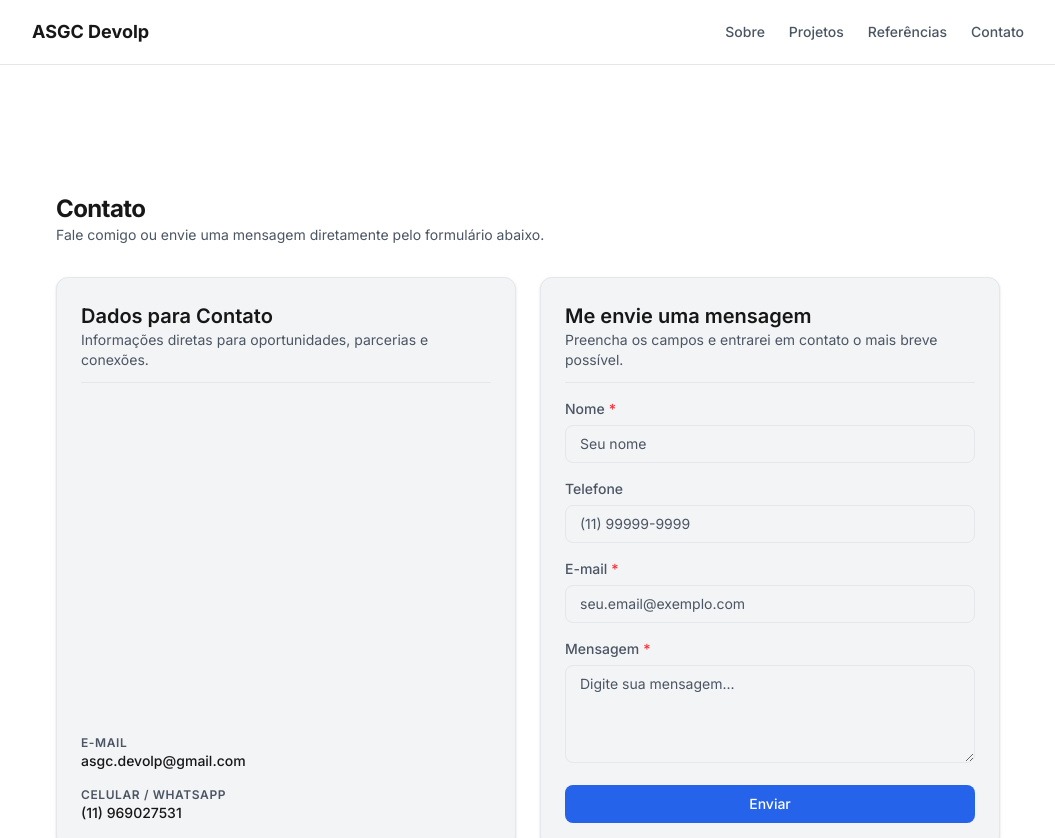
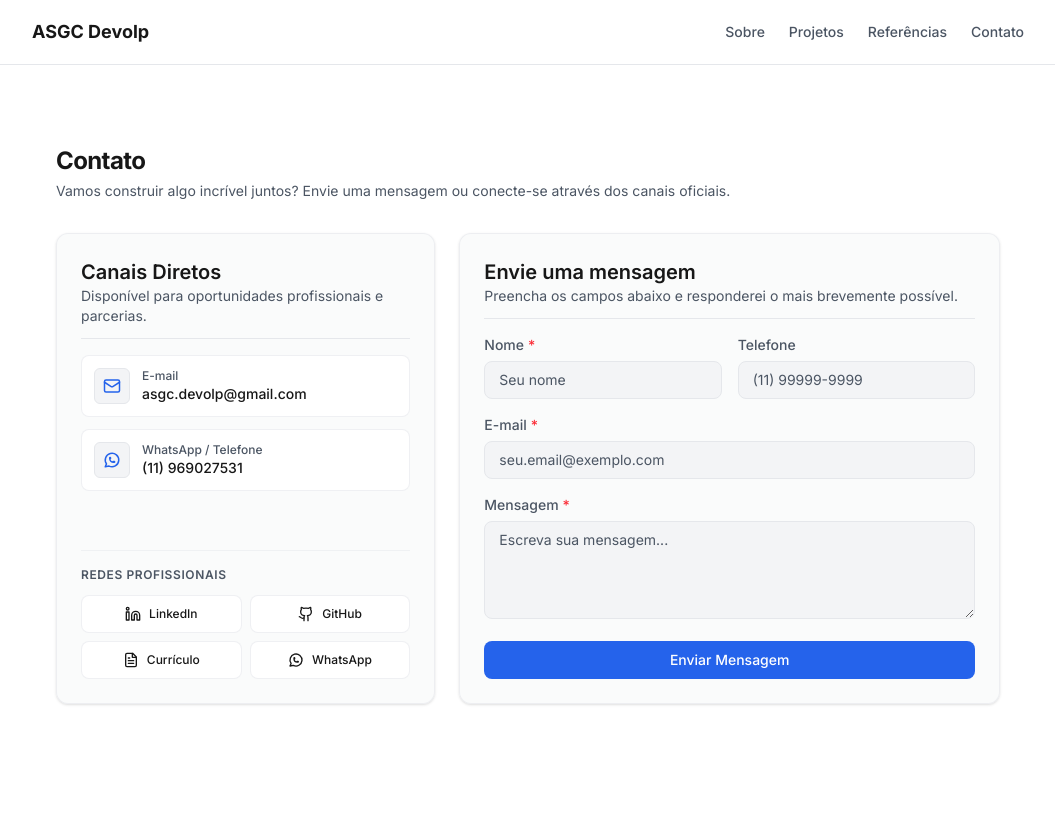
Before and after one commit to alesgc/asgc, a Next.js app: page /contact in a window 1280 px wide. Shown: the top 838 px of the page, without its empty margins (112-1167 px from the left). Built offline with nearby package versions, Linux system fonts and the light colour scheme.

Commit message:
Rafatoração da area de contato

```diff
--- a/app/components/sections/ContactSection.tsx
+++ b/app/components/sections/ContactSection.tsx
@@ -7,6 +7,7 @@ import { FormField } from "@/app/components/ui/FormField";
 import { Input } from "@/app/components/ui/Input";
 import { TextArea } from "@/app/components/ui/TextArea";
 import { Button } from "@/app/components/ui/Button";
+import { Icon } from "@/app/components/ui/Icon";
 
 export function ContactSection() {
   const [loading, setLoading] = useState(false);
@@ -24,57 +25,96 @@ export function ContactSection() {
   };
 
   return (
-    <section id="contato" className="py-12 space-y-8">
-      <div>
+    <section id="contato" className="space-y-8">
+      {/* Cabeçalho da Seção */}
+      <div className="space-y-1">
         <h2 className="text-2xl font-bold tracking-tight text-foreground">Contato</h2>
         <p className="text-sm text-text-secondary">
-          Fale comigo ou envie uma mensagem diretamente pelo formulário abaixo.
+          Vamos construir algo incrível juntos? Envie uma mensagem ou conecte-se através dos canais oficiais.
         </p>
       </div>
 
-      <div className="grid grid-cols-1 md:grid-cols-2 gap-6">
-        {/* Dados de Contato */}
-        <Card className="h-full flex flex-col justify-between">
+      <div className="grid grid-cols-1 lg:grid-cols-12 gap-6 items-stretch">
+        {/* Coluna Esquerda: Canais de Contato Direto */}
+        <div className="lg:col-span-5 flex flex-col">
+          <Card className="flex-1 flex flex-col justify-between border-border/60 bg-surface/40">
             <CardHeader>
-            <CardTitle>Dados para Contato</CardTitle>
+              <CardTitle className="text-lg">Canais Diretos</CardTitle>
               <CardDescription>
-              Informações diretas para oportunidades, parcerias e conexões.
+                Disponível para oportunidades profissionais e parcerias.
               </CardDescription>
             </CardHeader>
-          <CardContent className="space-y-4 text-sm">
-            <div>
-              <p className="text-xs font-semibold text-text-secondary uppercase tracking-wider">E-mail</p>
+            <CardContent className="space-y-4 text-sm flex-1 flex flex-col justify-between">
+              <div className="space-y-3">
+                {/* E-mail */}
                 <a
                   href={`mailto:${siteConfig.author.email}`}
-                className="text-foreground hover:text-accent font-medium transition-colors"
+                  className="flex items-center gap-3 p-3 rounded-lg bg-background hover:bg-surface-hover border border-border/60 transition-all group"
                 >
+                  <div className="p-2 rounded-md bg-surface text-accent border border-border">
+                    <Icon name="mail" size={18} />
+                  </div>
+                  <div className="overflow-hidden">
+                    <p className="text-xs text-text-secondary font-medium">E-mail</p>
+                    <p className="text-foreground text-xs sm:text-sm font-medium truncate group-hover:text-accent transition-colors">
                       {siteConfig.author.email}
+                    </p>
+                  </div>
                 </a>
-            </div>
-            <div>
-              <p className="text-xs font-semibold text-text-secondary uppercase tracking-wider">Celular / WhatsApp</p>
+
+                {/* WhatsApp */}
                 <a
                   href={siteConfig.links.whatsapp}
                   target="_blank"
                   rel="noopener noreferrer"
-                className="text-foreground hover:text-accent font-medium transition-colors"
+                  className="flex items-center gap-3 p-3 rounded-lg bg-background hover:bg-surface-hover border border-border/60 transition-all group"
                 >
+                  <div className="p-2 rounded-md bg-surface text-accent border border-border">
+                    <Icon name="whatsapp" size={18} />
+                  </div>
+                  <div>
+                    <p className="text-xs text-text-secondary font-medium">WhatsApp / Telefone</p>
+                    <p className="text-foreground text-xs sm:text-sm font-medium group-hover:text-accent transition-colors">
                       {siteConfig.author.phone}
+                    </p>
+                  </div>
                 </a>
+              </div>
+
+              {/* Redes Sociais */}
+              <div className="pt-4 border-t border-border/50">
+                <p className="text-xs font-semibold text-text-secondary uppercase tracking-wider mb-3">Redes Profissionais</p>
+                <div className="grid grid-cols-2 gap-2">
+                  {siteConfig.socials.map((link) => (
+                    <a
+                      key={link.id}
+                      href={link.href}
+                      target="_blank"
+                      rel="noopener noreferrer"
+                      className="flex items-center justify-center gap-2 p-2.5 rounded-lg bg-background hover:bg-surface-hover border border-border/60 text-xs font-medium text-foreground hover:text-accent transition-all"
+                    >
+                      <Icon name={link.iconName} size={16} />
+                      <span>{link.label}</span>
+                    </a>
+                  ))}
+                </div>
               </div>
             </CardContent>
           </Card>
+        </div>
 
-        {/* Formulário de Mensagem */}
-        <Card>
+        {/* Coluna Direita: Formulário */}
+        <div className="lg:col-span-7 flex flex-col">
+          <Card className="border-border/60 bg-surface/40">
             <CardHeader>
-            <CardTitle>Me envie uma mensagem</CardTitle>
+              <CardTitle className="text-lg">Envie uma mensagem</CardTitle>
               <CardDescription>
-              Preencha os campos e entrarei em contato o mais breve possível.
+                Preencha os campos abaixo e responderei o mais brevemente possível.
               </CardDescription>
             </CardHeader>
             <CardContent>
               <form onSubmit={handleSubmit} className="space-y-4">
+                <div className="grid grid-cols-1 sm:grid-cols-2 gap-4">
                   <FormField label="Nome" htmlFor="contact-name" required>
                     <Input id="contact-name" placeholder="Seu nome" required />
                   </FormField>
@@ -82,28 +122,32 @@ export function ContactSection() {
                   <FormField label="Telefone" htmlFor="contact-phone">
                     <Input id="contact-phone" type="tel" placeholder="(11) 99999-9999" />
                   </FormField>
+                </div>
 
                 <FormField label="E-mail" htmlFor="contact-email" required>
                     <Input id="contact-email" type="email" placeholder="seu.email@exemplo.com" required />
                 </FormField>
 
                 <FormField label="Mensagem" htmlFor="contact-message" required>
-                <TextArea id="contact-message" rows={4} placeholder="Digite sua mensagem..." required />
+                  <TextArea id="contact-message" rows={4} placeholder="Escreva sua mensagem..." required />
                 </FormField>
 
                 {success && (
-                <p className="text-xs text-accent font-medium">
-                  ✓ Mensagem enviada com sucesso!
+                  <div className="p-3 rounded-lg bg-accent/10 border border-accent/20">
+                    <p className="text-xs text-accent font-medium text-center">
+                      ✓ Mensagem enviada com sucesso! Em breve entrarei em contato.
                     </p>
+                  </div>
                 )}
 
                 <Button type="submit" variant="primary" className="w-full" isLoading={loading}>
-                Enviar
+                  Enviar Mensagem
                 </Button>
               </form>
             </CardContent>
           </Card>
         </div>
+      </div>
     </section>
   );
 }
--- a/app/components/ui/Icon.tsx
+++ b/app/components/ui/Icon.tsx
@@ -7,7 +7,9 @@ export type IconName =
   | "file-text"
   | "spinner"
   | "arrow-left"
-  | "mail";
+  | "mail"
+  | "phone"
+  | "map-pin";
 
 interface IconProps extends SVGProps<SVGSVGElement> {
   name: IconName;
@@ -61,6 +63,26 @@ export function Icon({ name, size = 18, className = "", ...props }: IconProps) {
           <line x1="10" y1="9" x2="8" y2="9" />
         </svg>
       );
+    case "mail":
+      return (
+        <svg {...iconProps}>
+          <rect width="20" height="16" x="2" y="4" rx="2" />
+          <path d="m22 7-8.97 5.7a1.94 1.94 0 0 1-2.06 0L2 7" />
+        </svg>
+      );
+    case "phone":
+      return (
+        <svg {...iconProps}>
+          <path d="M22 16.92v3a2 2 0 0 1-2.18 2 19.79 19.79 0 0 1-8.63-3.07 19.5 19.5 0 0 1-6-6 19.79 19.79 0 0 1-3.07-8.67A2 2 0 0 1 4.11 2h3a2 2 0 0 1 2 1.72 12.84 12.84 0 0 0 .7 2.81 2 2 0 0 1-.45 2.11L8.09 9.91a16 16 0 0 0 6 6l1.27-1.27a2 2 0 0 1 2.11-.45 12.84 12.84 0 0 0 2.81.7A2 2 0 0 1 22 16.92z" />
+        </svg>
+      );
+    case "map-pin":
+      return (
+        <svg {...iconProps}>
+          <path d="M20 10c0 4.993-5.539 10.193-7.399 11.799a1 1 0 0 1-1.202 0C9.539 20.193 4 14.993 4 10a8 8 0 0 1 16 0" />
+          <circle cx="12" cy="10" r="3" />
+        </svg>
+      );
     case "spinner":
       return (
         <svg
```
Lines whose indentation alone changed are shown as unchanged.
